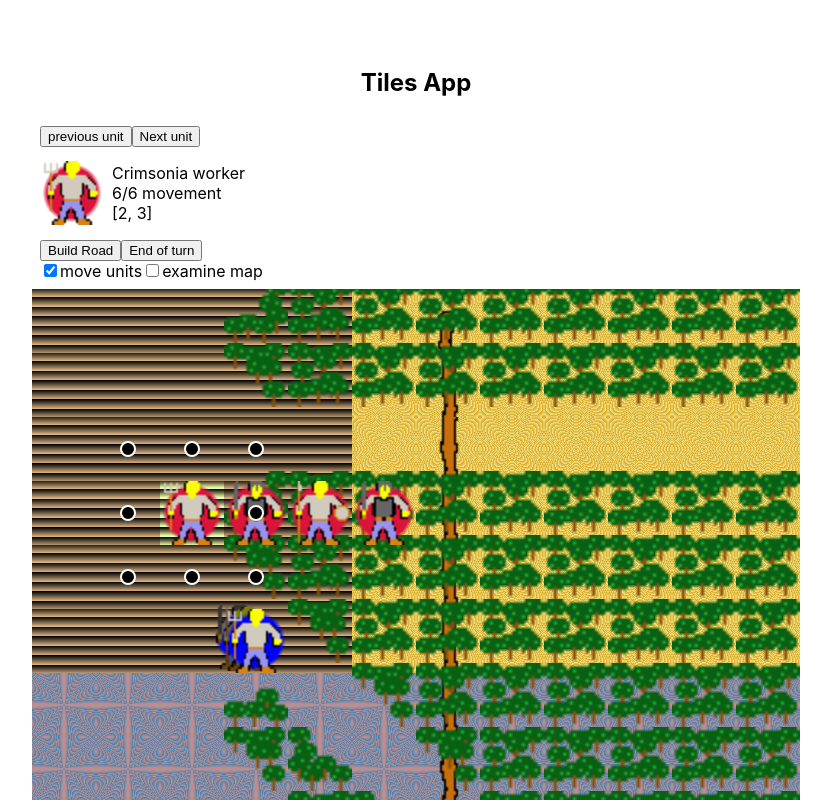
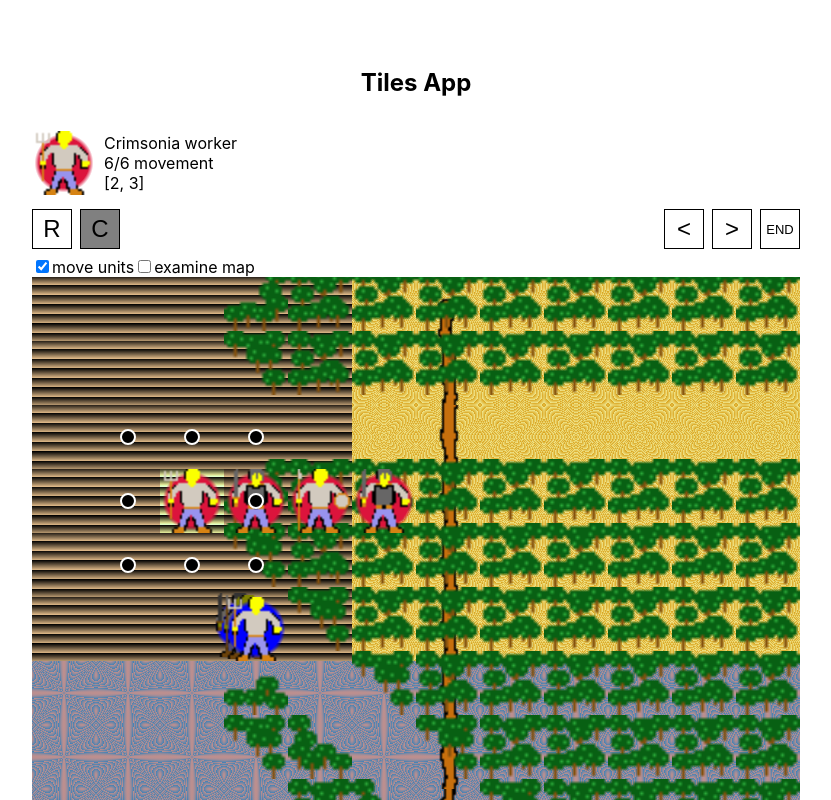
Before and after one commit to dblatcher/Tiles-game, a Next.js app: page /game-page in a window 1280 px wide. Shown: the top 800 px of the page, without its empty margins (224-1055 px from the left). Built offline with nearby package versions, Linux system fonts and the light colour scheme.

Commit message:
organise and style buttons better - add unimplemented cancel button

```diff
--- a/components/InterfaceWindow.js
+++ b/components/InterfaceWindow.js
@@ -14,11 +14,6 @@ export default class InterfaceWindow extends React.Component {
         const { selectedSquare, selectedUnit, handleInterfaceButton} = this.props;
 
         return (<>
-
-            <section>
-                <button onClick={() => { handleInterfaceButton('PREVIOUS_UNIT') }}>previous unit</button>
-                <button onClick={() => { handleInterfaceButton('NEXT_UNIT') }}>Next unit</button>
-            </section>
 
             <section className={styles.infoRow}>
 
--- a/components/OrderButtons.js
+++ b/components/OrderButtons.js
@@ -1,25 +1,73 @@
 import { onGoingOrderTypes } from '../lib/OngoingOrder.tsx'
+
+import styles from './orderButtons.module.scss'
 
 export default function OrderButtons(props) {
     const { selectedUnit, handleInterfaceButton, squareSelectedUnitIsIn } = props;
 
-    const availableOrders = selectedUnit && !selectedUnit.onGoingOrder
-        ? onGoingOrderTypes.filter(orderType => selectedUnit.type[orderType.requiredUnitSkill] > 0 && orderType.checkIsValidForSquare(squareSelectedUnitIsIn))
+    const availableOrders = selectedUnit
+        ? onGoingOrderTypes
+            .filter(orderType => selectedUnit.type[orderType.requiredUnitSkill] > 0)
+            .map(orderType => {
+
+                const isDisabled = !orderType.checkIsValidForSquare(squareSelectedUnitIsIn)
+                const isOnGoing = selectedUnit.onGoingOrder && selectedUnit.onGoingOrder.type == orderType
+                let buttonStyles = [styles.button]
+                let onClickFunction;
+
+                if (isOnGoing) {
+                    buttonStyles.push(styles.cancel)
+                    onClickFunction = () => {
+                        handleInterfaceButton('CANCEL_ORDER', { orderType, unit: selectedUnit })
+                    }
+                }
+                else if (isDisabled) {
+                    buttonStyles.push(styles.disabled)
+                }
+                else {
+                    onClickFunction = () => {
+                        handleInterfaceButton('START_ORDER', { orderType, unit: selectedUnit })
+                    }
+                }
+
+                return { orderType, buttonStyles, isDisabled, isOnGoing, onClickFunction }
+            })
         : [];
 
-    return <section>
-        {availableOrders.map(orderType => (
-            <button key={"order-" + orderType.name}
-                onClick={() => {
-                    handleInterfaceButton('START_ORDER', {
-                        orderType: orderType,
-                        unit: selectedUnit
-                    })
-                }}>
-                {orderType.name}
+    return <section className={styles.section}>
+
+        <section className={styles.subsection}>
+            {availableOrders.map(availableOrder => (
+                <button className={availableOrder.buttonStyles.join(" ")}
+                    key={"order-" + availableOrder.orderType.name}
+                    title={availableOrder.orderType.name}
+                    onClick={availableOrder.onClickFunction}>
+                    {availableOrder.orderType.letterCode}
+                </button>
+            ))}
+        </section>
+
+        <section className={styles.subsection}>
+            <button
+                className={styles.button}
+                title={`previous unit`}
+                onClick={() => { handleInterfaceButton('PREVIOUS_UNIT') }}>
+                &lt;
             </button>
-        ))
-        }
-        <button onClick={() => { handleInterfaceButton('END_OF_TURN') }}>End of turn</button>
+
+            <button
+                className={styles.button}
+                title={`Next unit`}
+                onClick={() => { handleInterfaceButton('NEXT_UNIT') }}>
+                &gt;
+            </button>
+
+            <button
+                className={[styles.button, styles.endButton].join(" ")}
+                title={`End of turn`}
+                onClick={() => { handleInterfaceButton('END_OF_TURN') }}>
+                end
+            </button>
+        </section>
     </section>
 }
--- a/components/gameContainer.module.css
+++ b/components/gameContainer.module.css
@@ -12,7 +12,6 @@
 }
 
 .interfaceWindowHolder {
-    padding: .5rem;
     box-sizing: border-box;
     flex-basis: 100%;
     flex-shrink: 1;
--- /dev/null
+++ b/components/orderButtons.module.scss
@@ -0,0 +1,39 @@
+@import '../styles/design.scss';
+
+.section {
+    display: flex;
+    justify-content: space-between;
+    margin: .5rem 0;
+}
+
+.subsection {
+    display: flex;
+    justify-content: flex-start;
+}
+
+.button {
+    @include letterButton;
+    @include input;
+
+    margin: 0 .25rem;
+    &:first-child {
+        margin-left: 0;
+    }
+
+    &:last-child {
+        margin-right: 0;
+    }
+}
+
+.endButton {
+    font-variant: small-caps;
+    font-size: large;
+}
+
+.cancel {
+    @include cancelled;
+}
+
+.disabled {
+    background-color: grey;
+}
--- /dev/null
+++ b/styles/design.scss
@@ -0,0 +1,39 @@
+$focus-color: green;
+
+@mixin letterButton {
+    cursor: pointer;
+    position: relative;
+    font-size: x-large;
+    display: inline-flex;
+    justify-content: center;
+    align-items: center;
+    padding: .25rem;
+    box-sizing: border-box;
+    min-height: 2.5rem;
+    min-width: 2.5rem;
+}
+
+@mixin cancelled {
+    &::after {
+        content: '\2573';
+        position: absolute;
+        left: 50%;
+        top: 50%;
+        transform: translateX(-50%) translateY(-50%);
+        font-weight: 700;
+        color: red;
+    }
+}
+
+@mixin input {
+    background-color: white;
+    color: black;
+
+    border-radius: 0;
+    border: 1px solid black;
+
+    &:focus {
+        outline: $focus-color 2px ridge;
+    }
+
+}
```
